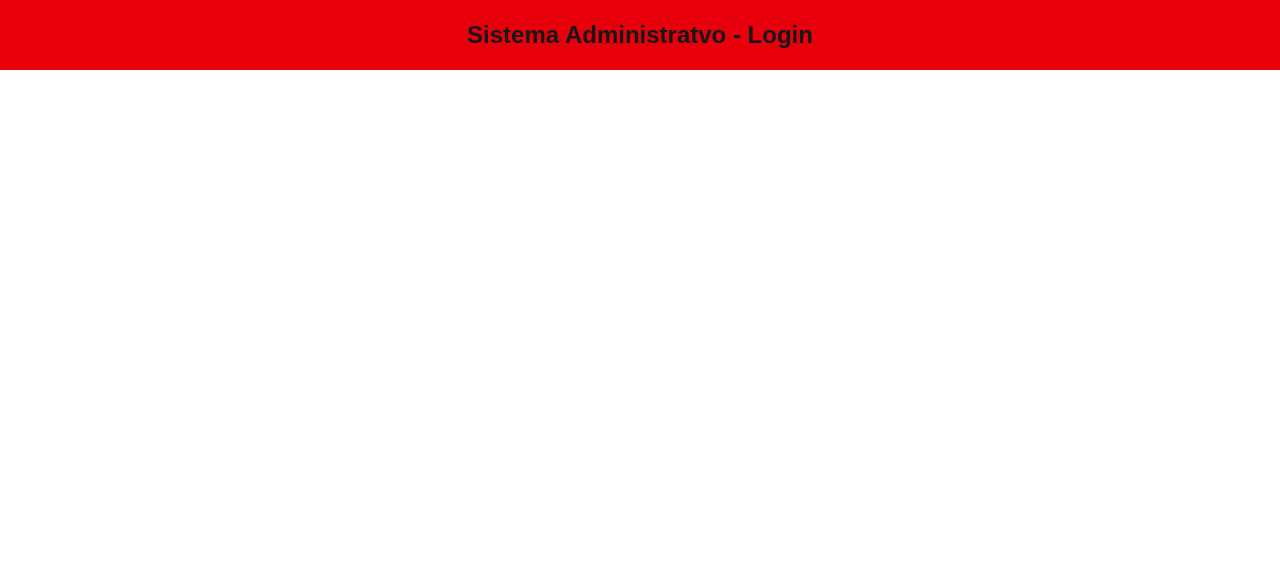
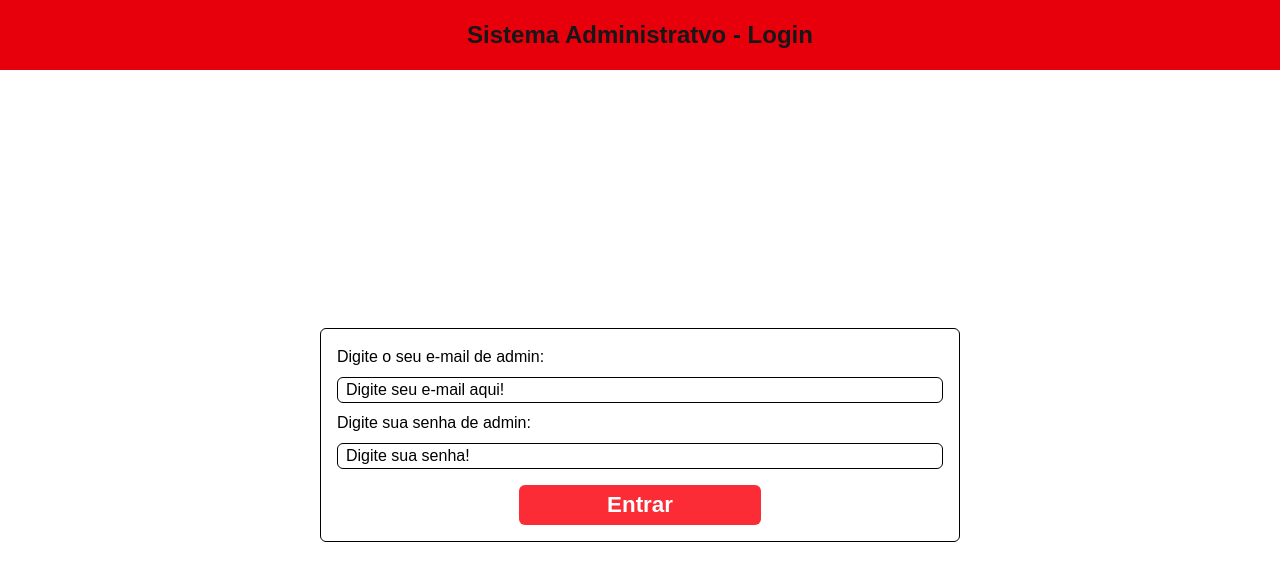
Before and after one commit to SoTechBrasil/sgm, a Next.js app in the folder app/sgm_admin/: page /login in a window 1280 px wide. Shown: the top 580 px of the page. Built offline with nearby package versions, Linux system fonts and the light colour scheme.

Commit message:
adiciona estrutura de layout ao componente de login com Header e Container

```diff
--- a/app/sgm_admin/app/login/page.js
+++ b/app/sgm_admin/app/login/page.js
@@ -1,13 +1,23 @@
 'use client';
 import React from "react";
 import Header from "@/components/Header/Header";
+import Container from "@/components/Container/Container";
 
 export default function Login(){
     return (
-        <section>
+        <section className="flex flex-col items-center">
             <Header styleHeader={"flex items-center justify-center bg-red-600"}>
                 <h1 className="text-2xl font-bold">Sistema Administratvo - Login</h1>
             </Header>
+            <Container styleContainer={"flex justify-center items-center flex-col min-w-[400px] max-w-[1280px] w-full h-[calc(100vh-70px)]"}>
+                <form className="flex flex-col justify-center items-left w-[50%] p-4 border border-black rounded-md text-black">
+                    <label for="email">Digite o seu e-mail de admin:</label>
+                    <input type="email" className="w-full bg-blue text-black placeholder:text-black pl-2 mt-2 mb-2 border-black border rounded-md" name="emal" required placeholder="Digite seu e-mail aqui!"/>
+                    <label for="senha">Digite sua senha de admin:</label>
+                    <input type="password" className="w-full bg-blue text-black placeholder:text-black pl-2 mt-2 border-black border rounded-md" name="senha" required placeholder="Digite sua senha!"/>
+                    <button type="submit" className="w-[40%] min-w-[100px] h-10 bg-red-500 mt-4 m-auto rounded-md hover:bg-red-700 duration-[800ms] text-white font-semibold text-[1.4rem]">Entrar</button>
+                </form>
+            </Container>
         </section>
     )
 }
```
